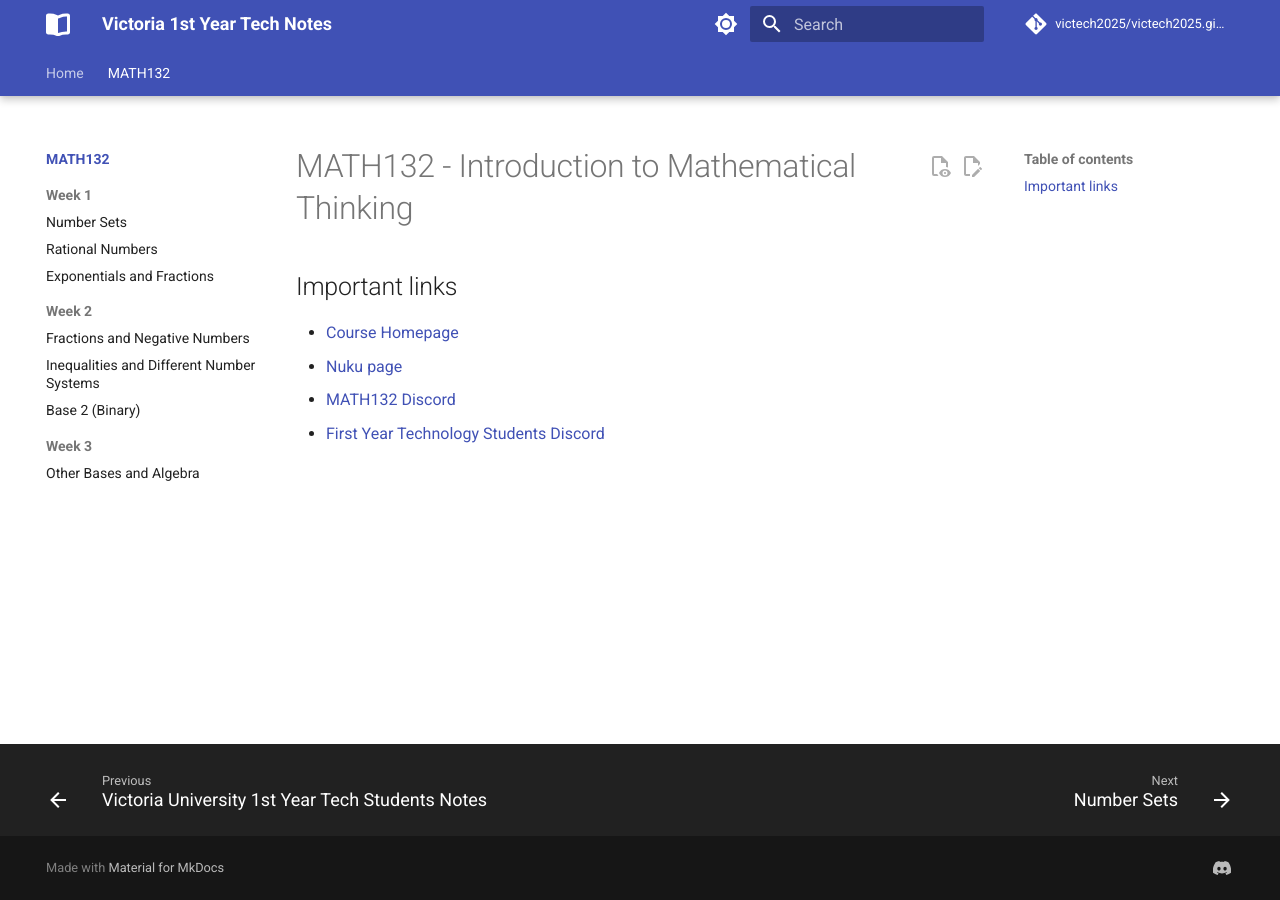
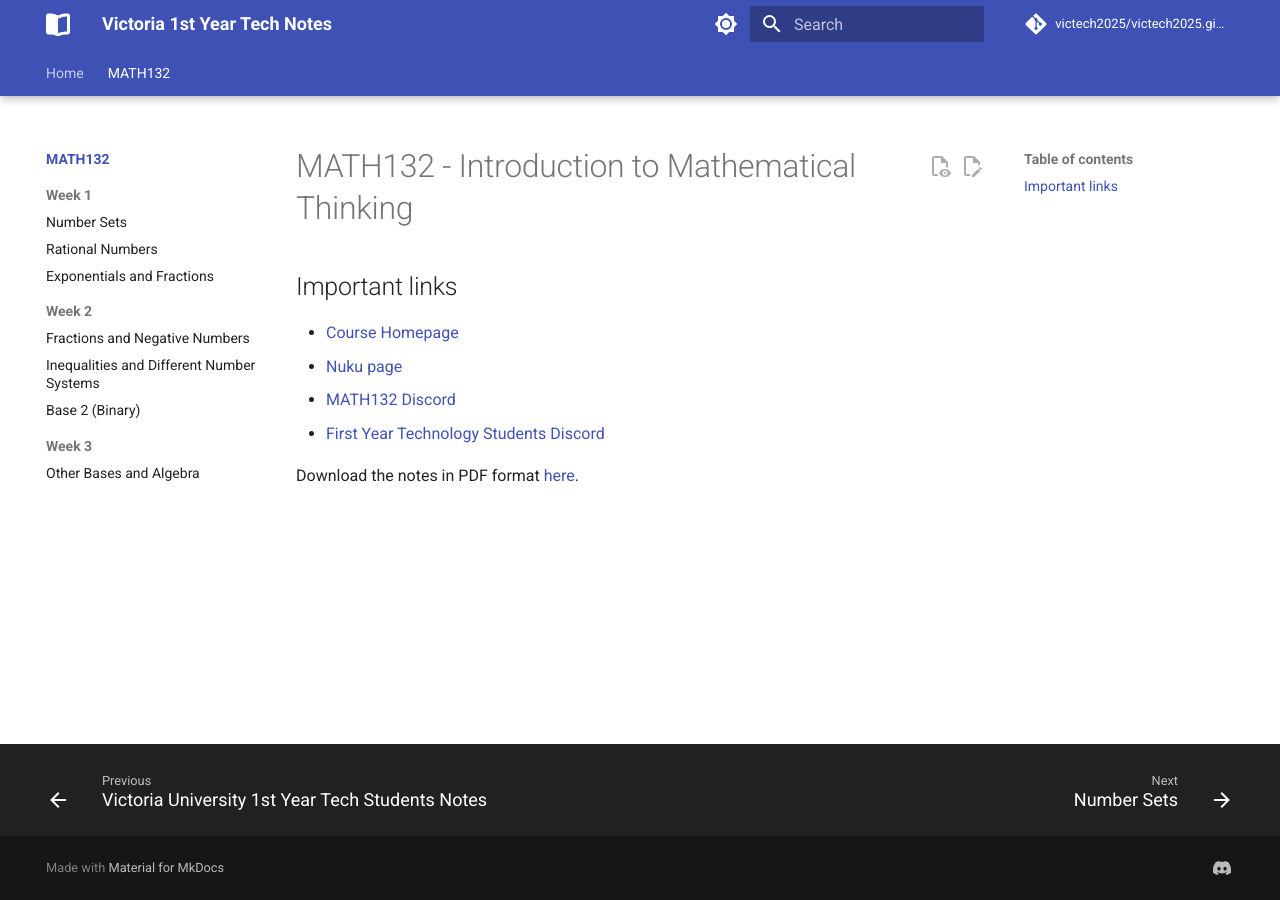
Before and after one commit to victech2025/victech2025.github.io, an MkDocs documentation site: the page built from docs/math/132/index.md, in a window 1280 px wide. Built offline with MkDocs 1.6.1 and Material for MkDocs 9.7.7, drawn with Linux system fonts in a browser that asks for light colours; comment, search, counter and statistics services are not loaded.

Commit message:
add pdf notes

```diff
--- a/docs/math/132/index.md
+++ b/docs/math/132/index.md
@@ -6,6 +6,10 @@
 * [Nuku page](https://nuku.wgtn.ac.nz/courses/24963)
 * [MATH132 Discord](https://discord.gg/AGAah36ayW)
 * [First Year Technology Students Discord](https://discord.gg/CzdC6d2WDc)
+
+Download the notes in PDF format [here][notes-dl].
+
+[notes-dl]: (./MATH132%20-%202025-03-10.zip)
 
 <!-- ## Tutor Information
 
```
Also changed, not shown: 1 other file.
